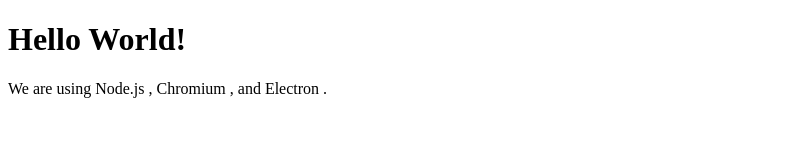
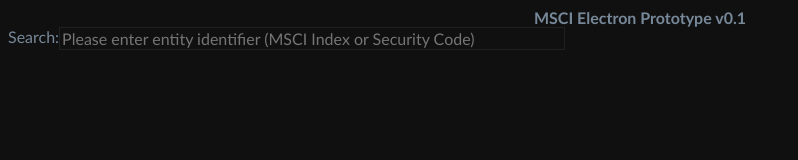
Before and after one commit to smarcsoft/msci, a website: page index.html in a window 1280 px wide. Shown: the whole page, without its empty margins (0-798 px from the left). Drawn offline with Linux system fonts and the light colour scheme.

Commit message:
layout automcomplete fixed

```diff
--- a/index.html
+++ b/index.html
@@ -5,15 +5,27 @@
     <!-- https://developer.mozilla.org/en-US/docs/Web/HTTP/CSP -->
     <meta http-equiv="Content-Security-Policy" content="default-src 'self'; script-src 'self'">
     <meta http-equiv="X-Content-Security-Policy" content="default-src 'self'; script-src 'self'">
+
+    <meta name="viewport" content="width=device-width">
+    <title>MSCI Terminal</title>
+    <link rel=stylesheet type="text/css" href="./msci.css">
     <title>Hello World!</title>
   </head>
-  <body>
-    <h1>Hello World!</h1>
-    We are using Node.js <span id="node-version"></span>,
-    Chromium <span id="chrome-version"></span>,
-    and Electron <span id="electron-version"></span>.
+  <body class=msci>
+    <div class=msci_title>
+        MSCI Electron Prototype v0.1
+    </div>
+    <div class="autocomplete">
+      <div class="search">
+        <search_element>Search:</search_element>
+        <seach_element>
+          <input id="myInput" type="text" name="myCountry" placeholder="Please enter entity identifier (MSCI Index or Security Code)" class="autocomplete_input">
+        </search_element>
+      </div>
+    </div>
+    <!-- You can also require other files to run in this process -->
 
-    <!-- You can also require other files to run in this process -->
+    <script src="./autocomplete.js"></script>
     <script src="./renderer.js"></script>
   </body>
 </html>
--- a/main.js
+++ b/main.js
@@ -16,6 +16,7 @@
     }
   })
 
+  mainWindow.webContents.openDevTools()
   // and load the index.html of the app.
   mainWindow.loadFile('index.html')
 
--- a/msci.css
+++ b/msci.css
@@ -1,6 +1,12 @@
+:root {
+--msci_darker_background: #101010;
+--msci_dark_background: #202020;
+}
+
 .msci
 {
-    background-color:#101010;
+    background-color: var(--msci_darker_background);
+    font-family: Calibri;
     color: lightslategray;
 }
 
@@ -12,6 +18,16 @@
     text-align: center;
 }
 
+/*search box*/
+.search {
+  display: grid;
+  grid-template-columns: min-content min-content;
+}
+
+search_element {
+  grid-column: 1/1;
+  grid-row: 1;
+}
 
 /*autocomplete drop down box*/
 .autocomplete {
@@ -22,13 +38,16 @@
   .autocomplete_input{
     font-family: Calibri;
     font-size: 12pt;
-    background-color:#101010;
+    background-color: var(--msci_darker_background);
     color: lightslategray;
+    border-width: 1px;
+    border-style: solid;
+    border-color: var(--msci_dark_background);
     width: 500px;
   }
   .autocomplete-items {
-    position: absolute;
-    border: 1px solid #101010;
+    position: static;
+    border: 1px solid var(--msci_darker_background);
     border-bottom: none;
     border-top: none;
     z-index: 99;
@@ -43,9 +62,9 @@
     font-size: 12pt;
     padding: 3px;
     cursor: pointer;
-    background-color: #202020;
+    background-color:var(--msci_dark_background);
     border-bottom: 1px;
-    border-color: #202020;
+    border-color:var(--msci_dark_background);
   }
 
   /*when hovering an item:*/
```
